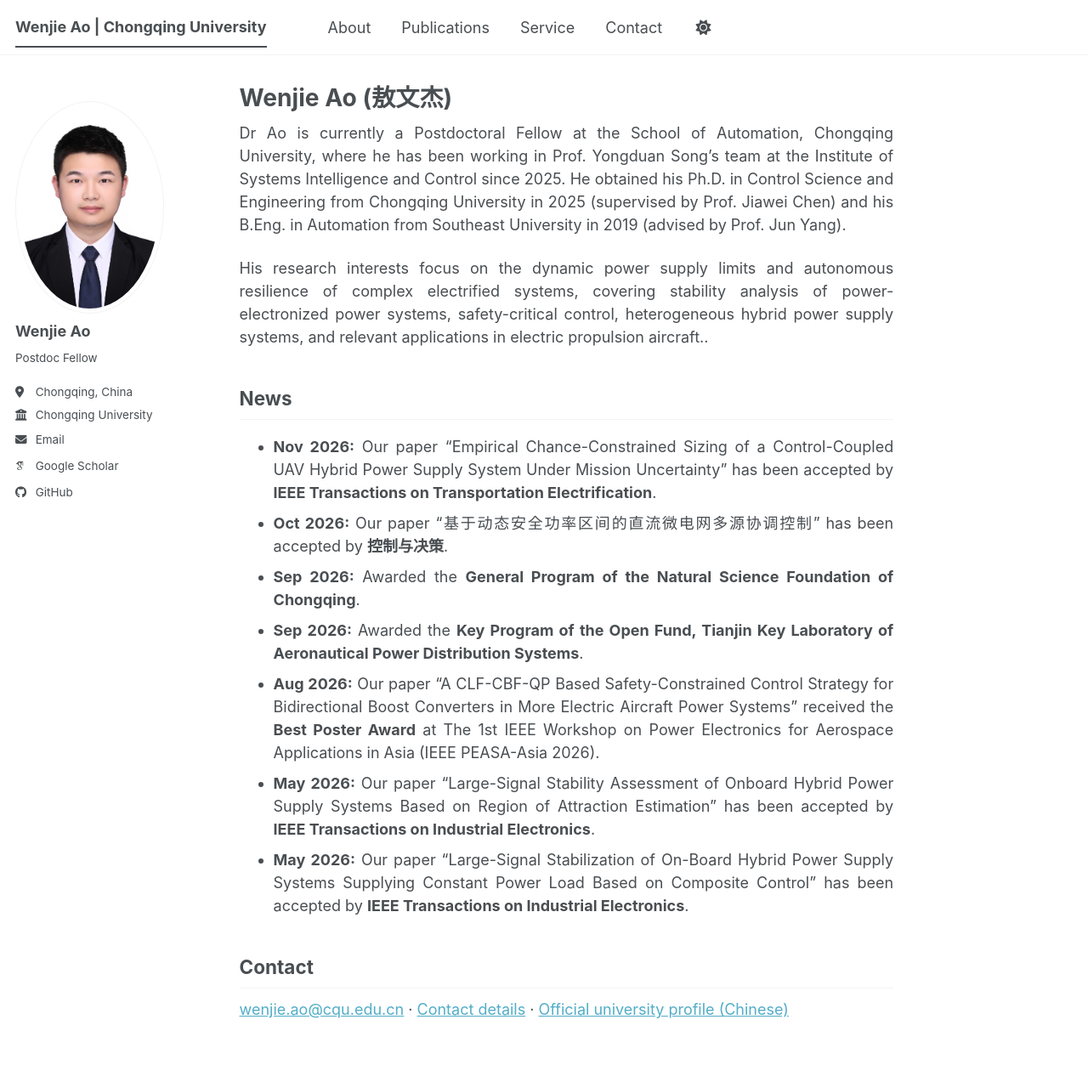
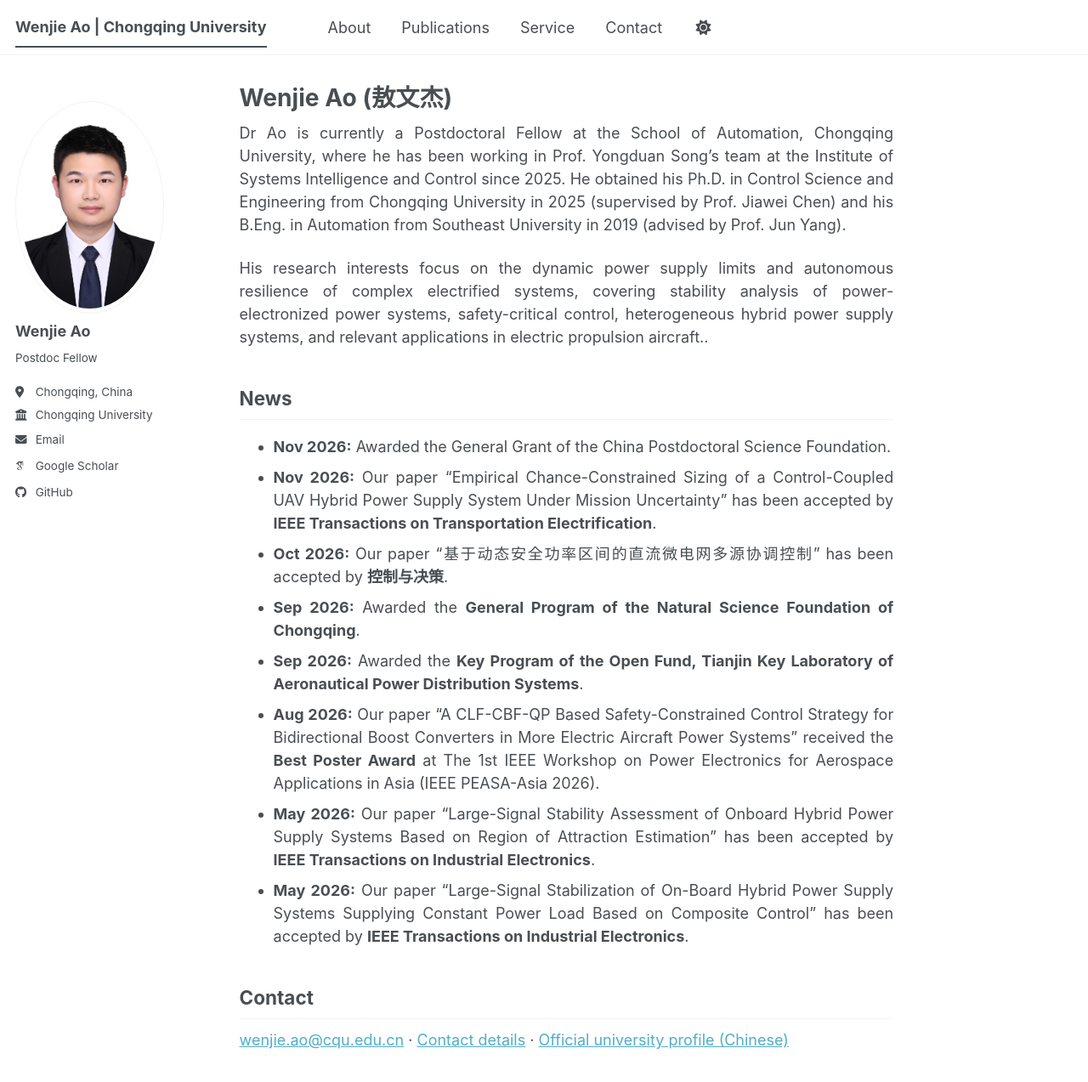
Before and after one commit to aowenjie-cyber/aowenjie-cyber.github.io, a Jekyll site: the page built from _pages/about.md, in a window 1280 px wide and 1288 px high. Shown: the top 1273 px of the window at 85% size. Built offline with Jekyll 4.4.1, drawn with Linux system fonts in a browser that asks for light colours; some web fonts are replaced; a script bundle is joined from its source files by our own code; library files that are not in the unit come from our copies.

Commit message:
更新了主页介绍

```diff
--- a/_pages/about.md
+++ b/_pages/about.md
@@ -14,6 +14,7 @@ His research interests focus on the dynamic power supply limits and autonomous r
 
 ## News
 
+- **Nov 2026:** Awarded the General Grant of the China Postdoctoral Science Foundation.
 - **Nov 2026:** Our paper "Empirical Chance-Constrained Sizing of a Control-Coupled UAV Hybrid Power Supply System Under Mission Uncertainty" has been accepted by **IEEE Transactions on Transportation Electrification**.
 - **Oct 2026:** Our paper "基于动态安全功率区间的直流微电网多源协调控制" has been accepted by **控制与决策**.
 - **Sep 2026:** Awarded the **General Program of the Natural Science Foundation of Chongqing**.
```
